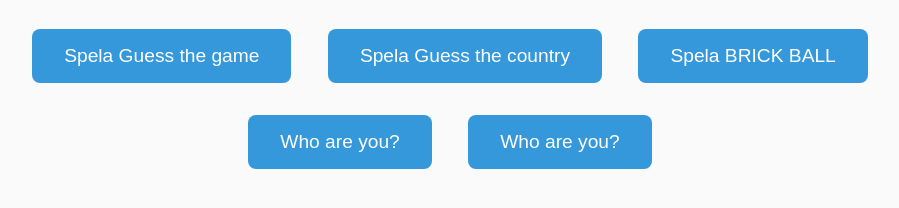
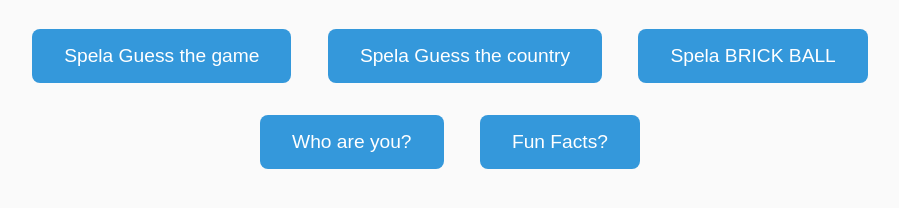
Before and after one commit to hanna-game/game, a plain HTML site: page index.html in a window 1280 px wide. Shown: the part 158-366 px from the top of the page, without its empty margins (190-1089 px from the left). Drawn offline with Linux system fonts and the light colour scheme.

Commit message:
Update index.html

```diff
--- a/index.html
+++ b/index.html
@@ -33,7 +33,7 @@
   <a href="spel/food-game.html">Spela Guess the country</a>
   <a href="spel/brickball.html">Spela BRICK BALL</a><br>
   <a href="spel/andor-quiz/andor.html">Who are you?</a>
-  <a href="spel/Funfact.html">Who are you?</a>
+  <a href="spel/Funfact.html">Fun Facts?</a>
 
 </body>
 </html>
```
